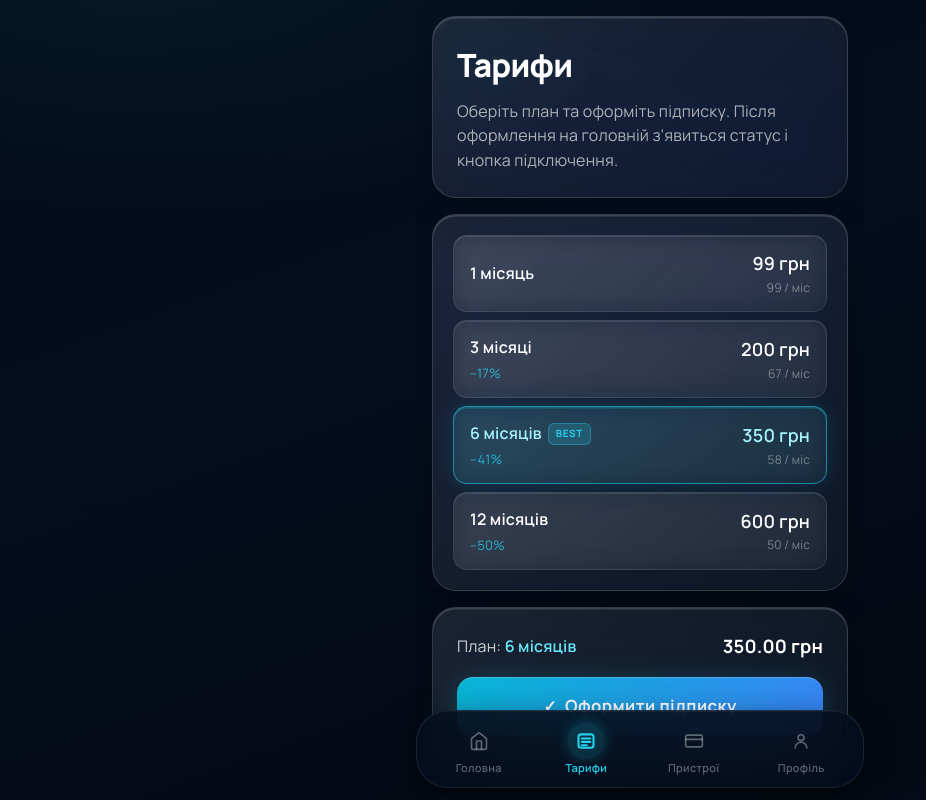
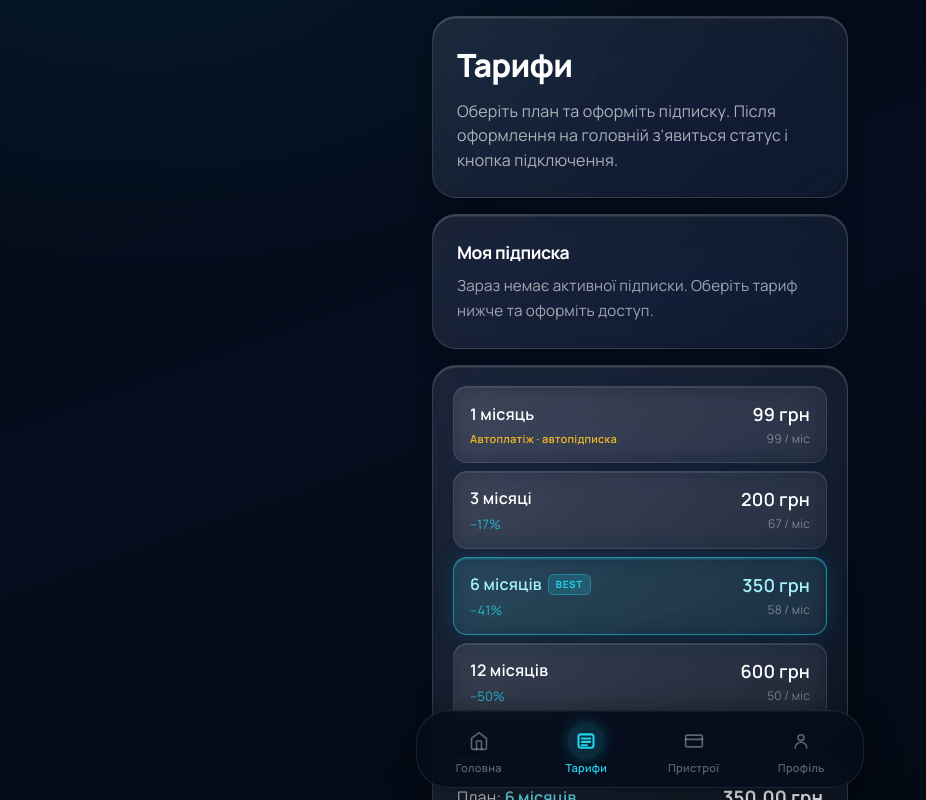
Before and after one commit to romchhh/flix-vpn, a Next.js app in the folder app/: page / in a window 1280 px wide. Both pictures are taken after a click on the button "Тарифи". Shown: the top 800 px of the page, without its empty margins (0-926 px from the left). Built offline with nearby package versions, Linux system fonts and the light colour scheme; no server answers.

Commit message:
some updates

```diff
--- a/app/components/FlixVPNApp.tsx
+++ b/app/components/FlixVPNApp.tsx
@@ -474,6 +474,11 @@ export function FlixVPNApp() {
             onToggleReferralBalance={setApplyReferralBalance}
             onSelectPlan={setSelectedPlan}
             onSubscribe={handleSubscribe}
+            isSubscribed={isSubscribed}
+            subscriptionEnd={subscriptionEnd}
+            recurringEnabled={recurringEnabled}
+            nextRecurringPaymentDate={nextRecurringPaymentDate}
+            onOpenProfile={() => setTab('profile')}
           />
         )
       case 'subscriptions':
--- a/app/components/PlanCard.module.css
+++ b/app/components/PlanCard.module.css
@@ -89,3 +89,10 @@
   color: rgba(255, 255, 255, 0.4);
   margin-top: 1px;
 }
+
+.autopay {
+  font-size: 11px;
+  font-weight: 600;
+  color: rgba(251, 191, 36, 0.95);
+  letter-spacing: 0.02em;
+}
--- a/app/components/PlanCard.tsx
+++ b/app/components/PlanCard.tsx
@@ -26,6 +26,9 @@ export function PlanCard({ plan, selected, onSelect }: Props) {
         {plan.savePct && (
           <span className={styles.save}>–{plan.savePct}%</span>
         )}
+        {plan.months === 1 && (
+          <span className={styles.autopay}>Автоплатіж · автопідписка</span>
+        )}
       </div>
       <div className={styles.right}>
         <span className={styles.price}>{plan.price} грн</span>
--- a/app/components/TariffsScreen.tsx
+++ b/app/components/TariffsScreen.tsx
@@ -12,6 +12,11 @@ interface TariffsScreenProps {
   onToggleReferralBalance: (enabled: boolean) => void
   onSelectPlan: (planId: Plan['id']) => void
   onSubscribe: () => void
+  isSubscribed: boolean
+  subscriptionEnd: string | null
+  recurringEnabled: boolean
+  nextRecurringPaymentDate: string | null
+  onOpenProfile?: () => void
 }
 
 export function TariffsScreen({
@@ -22,11 +27,18 @@ export function TariffsScreen({
   onToggleReferralBalance,
   onSelectPlan,
   onSubscribe,
+  isSubscribed,
+  subscriptionEnd,
+  recurringEnabled,
+  nextRecurringPaymentDate,
+  onOpenProfile,
 }: TariffsScreenProps) {
   const paymentSectionRef = useRef<HTMLElement | null>(null)
   const selected = PLANS.find((plan) => plan.id === selectedPlan)
   const discountApplied = applyReferralBalance ? Math.min(selected?.price || 0, referralBalance) : 0
   const finalPrice = Math.max(0, (selected?.price || 0) - discountApplied)
+  const isRecurringSelected = (selected?.months ?? 0) === 1
+  const activePlanLabel = activePlan ? PLANS.find((plan) => plan.id === activePlan)?.label : null
 
   const handleSelectPlan = (planId: Plan['id']) => {
     onSelectPlan(planId)
@@ -44,6 +56,60 @@ export function TariffsScreen({
           Оберіть план та оформіть підписку. Після оформлення на головній з&apos;явиться
           статус і кнопка підключення.
         </p>
+      </section>
+
+      {/* My subscription */}
+      <section className="lg-card rounded-3xl p-6">
+        <h2 className="text-[1.1rem] font-bold tracking-tight text-white">Моя підписка</h2>
+        {!isSubscribed && (
+          <p className="mt-2 text-[0.95rem] leading-relaxed text-white/60">
+            Зараз немає активної підписки. Оберіть тариф нижче та оформіть доступ.
+          </p>
+        )}
+        {isSubscribed && activePlanLabel && (
+          <div className="mt-3 space-y-2 text-[0.95rem] leading-relaxed text-white/75">
+            <p>
+              <span className="text-white/50">План:</span>{' '}
+              <span className="font-semibold text-cyan-200">{activePlanLabel}</span>
+            </p>
+            {subscriptionEnd && (
+              <p>
+                <span className="text-white/50">Активна до:</span>{' '}
+                <span className="font-medium text-white/90">{subscriptionEnd}</span>
+              </p>
+            )}
+            {recurringEnabled && (
+              <>
+                <p className="text-emerald-300/90">
+                  Увімкнено автоматичне продовження (автосписання).
+                  {nextRecurringPaymentDate && (
+                    <>
+                      {' '}
+                      Наступний платіж: <span className="font-semibold">{nextRecurringPaymentDate}</span>.
+                    </>
+                  )}
+                </p>
+                <p className="text-[0.88rem] text-white/50">
+                  Скасувати автопідписку можна в профілі — доступ збережеться до кінця оплаченого періоду.
+                </p>
+              </>
+            )}
+            {!recurringEnabled && (
+              <p className="text-white/55">
+                Це разовий тариф: наступне продовження оформлюється вручну, автосписання не застосовується.
+              </p>
+            )}
+            {onOpenProfile && (
+              <button
+                type="button"
+                onClick={onOpenProfile}
+                className="mt-2 text-[0.9rem] font-semibold text-cyan-300 underline decoration-cyan-500/40 underline-offset-2"
+              >
+                Відкрити профіль
+              </button>
+            )}
+          </div>
+        )}
       </section>
 
       {/* Plans */}
@@ -86,6 +152,26 @@ export function TariffsScreen({
             Активний зараз: {PLANS.find((plan) => plan.id === activePlan)?.label}
           </p>
         )}
+        {isRecurringSelected && (
+          <div className="mt-4 rounded-2xl border border-amber-400/30 bg-amber-500/[0.08] p-4 text-[0.88rem] leading-relaxed">
+            <p className="font-semibold text-amber-200">Важливо:</p>
+            <ul className="mt-2 list-disc space-y-1.5 pl-5 text-white/78">
+              <li>Після успішної оплати буде активована автоматична підписка</li>
+              <li>Кошти будуть автоматично списуватися кожен місяць</li>
+              <li>Ваша картка буде збережена для подальших платежів</li>
+              <li>Ви можете скасувати підписку в будь-який час у своєму профілі</li>
+              <li>При скасуванні підписки доступ зберігається до кінця оплаченого періоду</li>
+            </ul>
+            <p className="mt-3 border-t border-white/10 pt-3 text-[0.82rem] text-white/55">
+              Продовжуючи, ви погоджуєтеся з умовами автоматичної підписки.
+            </p>
+          </div>
+        )}
+        {!isRecurringSelected && selected && (
+          <p className="mt-3 text-[0.85rem] text-white/45">
+            Обраний тариф — одноразова оплата без автоматичного продовження.
+          </p>
+        )}
         <button
           type="button"
           onClick={onSubscribe}
```
Also changed, not shown: 2 other files (tests, documents, lock files or other folders).
